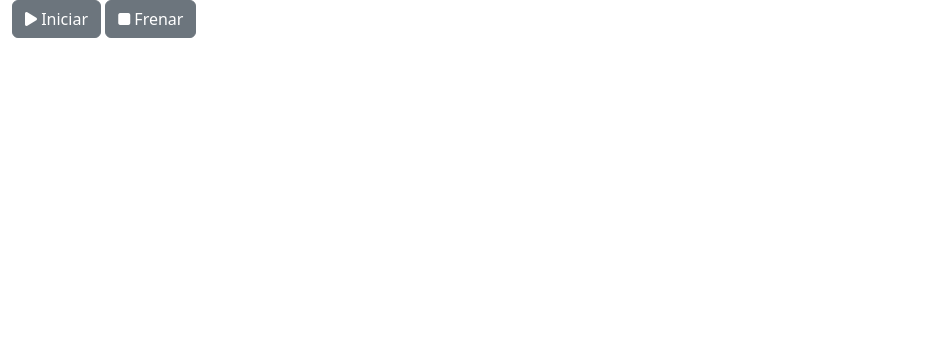
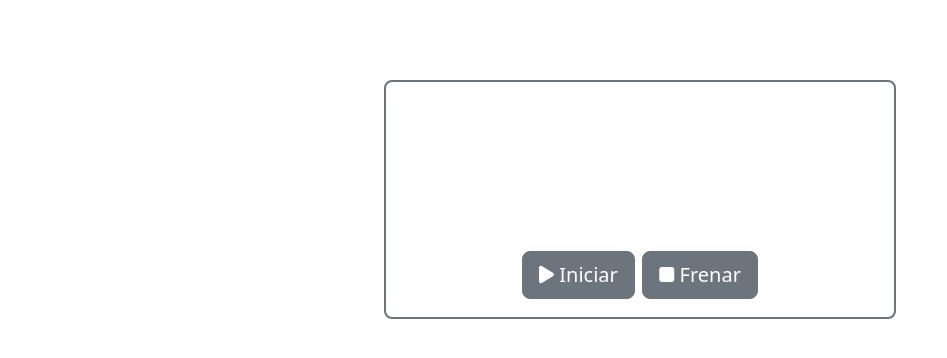
Before and after one commit to sebaslopezg/laboratorioJS1_proyecto3, a plain HTML site: page index.html in a window 1280 px wide. Shown: the whole page, without its empty margins (0-947 px from the left). Drawn offline with nearby package versions, Linux system fonts and the light colour scheme.

Commit message:
terminando detalles del cronometro

```diff
--- a/assets/css/style.css
+++ b/assets/css/style.css
@@ -0,0 +1,44 @@
+/* html{
+    font-family: Roboto,sans-serif;
+    font-size: 62.5%;
+} */
+
+*{
+    box-sizing: border-box;
+    margin: 0;
+    padding: 0;
+}
+
+@font-face{
+    font-family: digital-7;
+    src: url(../fonts/digital-7.ttf);
+}
+
+body{
+    font-size: 1.8rem;
+    overflow-x: hidden;
+}
+
+.cronometro-numeros{
+    font-family: digital-7;
+    font-size: 6rem;
+}
+.rule{
+    width: 1px;
+    height: 80px;
+}
+.cronometro-container{
+    margin: 0 auto;
+    padding: 18px;
+    width: 40%;
+    min-width: 400px;
+    border: solid 2px #6c757d;
+    border-radius: 8px;
+    text-align: center;
+}
+
+.cronometro-numeros{
+    height: 150px;
+    color: #3a3a3a;
+    letter-spacing: 16px;
+}
--- a/index.html
+++ b/index.html
@@ -13,13 +13,15 @@
     <link rel="stylesheet" href="assets/css/style.css">
 </head>
 <body>
-
-    <div class="container-fluid">
-        <div id="cronometro">
+<div class="rule"></div>
+    <div class="cronometro-container">
+        <div class="cronometro-numeros" id="cronometro">
 
         </div>
-        <button type="button" class="btn btn-secondary" id="iniciar"><i class="fa-solid fa-play"></i> Iniciar</button>
-        <button type="button" class="btn btn-secondary" id="frenar"><i class="fa-solid fa-stop"></i> Frenar</button>
+        <div class="button-section">
+            <button type="button" class="btn btn-secondary btn-lg" id="iniciar"><i class="fa-solid fa-play"></i> Iniciar</button>
+            <button type="button" class="btn btn-secondary btn-lg" id="frenar"><i class="fa-solid fa-stop"></i> Frenar</button>
+        </div>
     </div>
 
 
```
